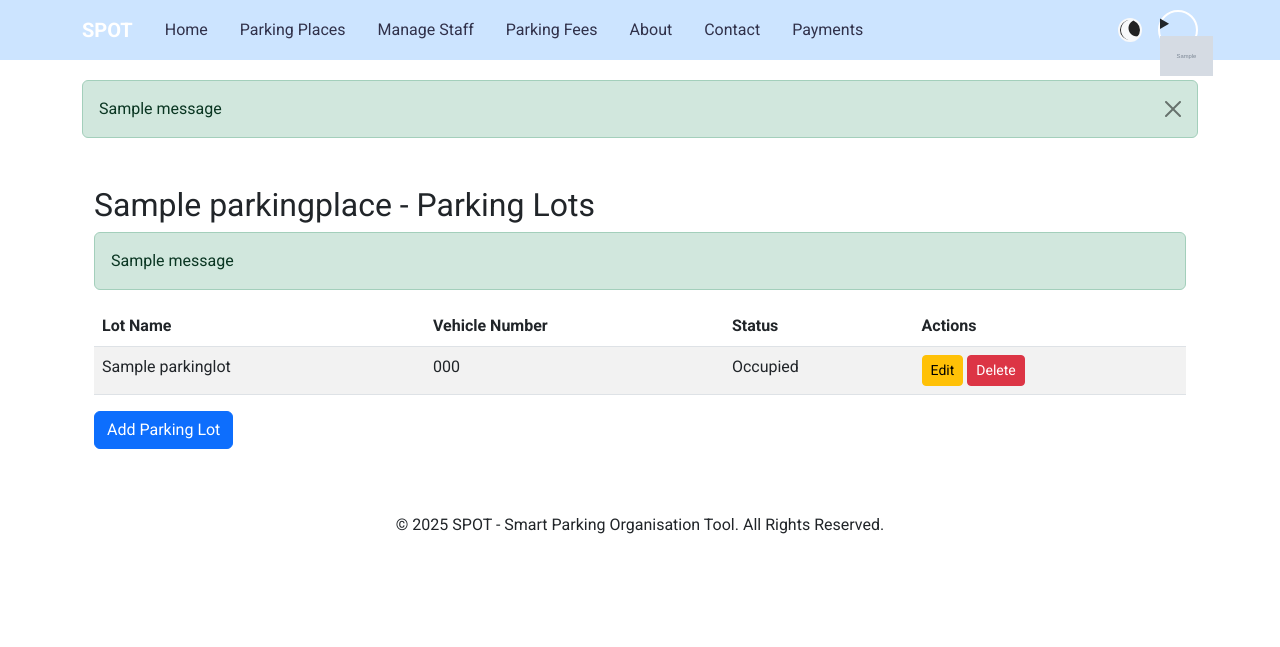
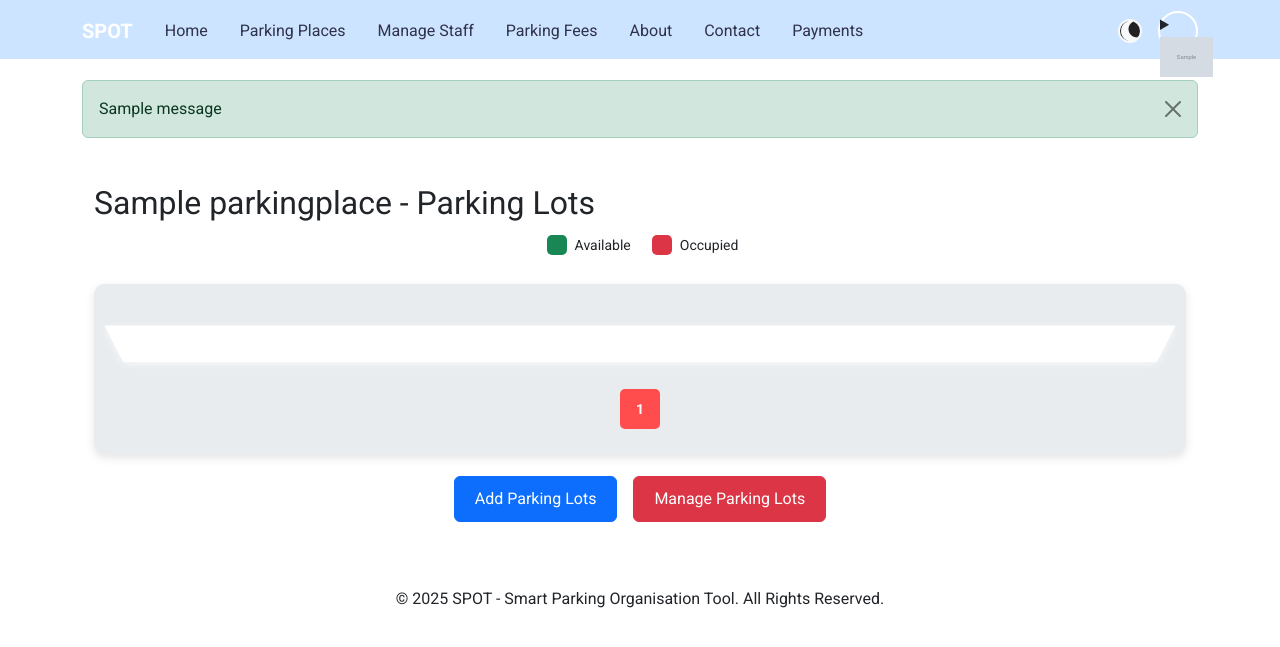
Before and after one commit to tharun977/spot-main, a Django app: page /parking_places/1/lots/ in a window 1280 px wide. Shown: the top 647 px of the page. Run offline with Django 5.2, Linux system fonts and the light colour scheme; a user stored in the database is signed in; tables that the repository leaves empty hold one stand-in row (values such as "Sample post"); grey boxes marked "Sample" are stand-in pictures; one stand-in notice (Sample message) is shown; some libraries are stand-ins or nearby versions.

Commit message:
Improved the lots concept made major ui updates aswell

```diff
--- a/home/urls.py
+++ b/home/urls.py
@@ -1,6 +1,6 @@
 from django.urls import path
 from . import views
-from .views import parking_lot_list, add_parking_lot, edit_parking_lot, delete_parking_lot , manage_staff_users, edit_staff, delete_staff , admin_dashboard
+from .views import parking_lot_list, manage_staff_users, edit_staff, delete_staff , admin_dashboard
 
 
 urlpatterns = [
@@ -14,10 +14,10 @@ urlpatterns = [
     path('admin_dashboard/', admin_dashboard, name='admin_dashboard'),
     path('staff_dashboard/', views.staff_dashboard, name='staff_dashboard'),
 
-    path('parking_place/<int:pk>/lots/', parking_lot_list, name='parking_lot_list'),
-    path('parking_place/<int:pk>/lots/add/', add_parking_lot, name='add_parking_lot'),
-    path('parking_place/lots/<int:lot_pk>/edit/', edit_parking_lot, name='edit_parking_lot'),
-    path('parking_place/lots/<int:lot_pk>/delete/', delete_parking_lot, name='delete_parking_lot'),
+    path('parking_places/<int:parking_place_id>/lots/', views.parking_lot_list, name='parking_lot_list'),
+    path('parking_places/<int:parking_place_id>/add_lots/', views.add_multiple_parking_lots, name='add_parking_lots'),
+    path('parking_places/<int:parking_place_id>/lots/delete/', views.delete_parking_lots, name='delete_parking_lots'),
+
 
     path('parking_places/', views.manage_parking_places, name='manage_parking_places'),
     path('parking_places/<int:pk>/', views.parking_place_detail, name='parking_place_detail'),
--- a/home/views.py
+++ b/home/views.py
@@ -1,6 +1,6 @@
 from django.shortcuts import render, redirect, get_object_or_404
 from .models import User, ParkingPlace, ParkingLot, ParkingDetails, PaymentDetails, VehicleType, AllowedVehicleType, ParkingFee
-from .forms import ParkingPlaceForm, PaymentForm, ParkingLotFormSet, ParkingFeeForm, LoginForm, ProfileUpdateForm, ParkingLotForm, StaffRegistrationForm
+from .forms import ParkingPlaceForm , ParkingFeeForm, LoginForm, ProfileUpdateForm,  StaffRegistrationForm
 from django.contrib.auth.decorators import login_required, user_passes_test
 from django.contrib.auth import login, authenticate, logout, get_user_model
 from django.views.decorators.csrf import csrf_protect
@@ -138,19 +138,20 @@ def delete_staff(request, staff_id):
 @login_required
 def manage_parking_places(request):
     if request.method == "POST":
-        place_form = ParkingPlaceForm(request.POST)
-        if place_form.is_valid():
-            parking_place = place_form.save()
+        form = ParkingPlaceForm(request.POST)
+        if form.is_valid():
+            form.save()  # Parking place + lots are created
             return redirect('manage_parking_places')
     else:
-        place_form = ParkingPlaceForm()
+        form = ParkingPlaceForm()
 
     parking_places = ParkingPlace.objects.all()
+    return render(request, 'manage_parking_places.html', {
+        'place_form': form,
+        'parking_places': parking_places,
+    })
 
-    return render(request, 'manage_parking_places.html', {
-        'place_form': place_form,
-        'parking_places': parking_places
-    })
+
 
 @login_required
 def parking_place_detail(request, pk):
@@ -170,11 +171,13 @@ def edit_parking_place(request, pk):
         form = ParkingPlaceForm(request.POST, instance=parking_place)
         if form.is_valid():
             form.save()
-            return redirect('manage_parking_places')
+            return redirect("manage_parking_places")
     else:
         form = ParkingPlaceForm(instance=parking_place)
 
-    return render(request, 'edit_parking_place.html', {'form': form, 'parking_place': parking_place})
+    return render(request, "edit_parking_place.html", {"form": form})
+
+
 
 @login_required
 def delete_parking_place(request, pk):
@@ -206,42 +209,50 @@ def manage_parking_fees(request):
 # ========================== PARKING LOTS ========================== #
 
 @login_required
-def parking_lot_list(request, pk):
-    parking_place = get_object_or_404(ParkingPlace, pk=pk)
+def parking_lot_list(request, parking_place_id):
+    parking_place = get_object_or_404(ParkingPlace, id=parking_place_id)
     parking_lots = ParkingLot.objects.filter(parking_place=parking_place)
-    return render(request, 'parking_lot_list.html', {'parking_place': parking_place, 'parking_lots': parking_lots})
+    allowed_vehicle_types = AllowedVehicleType.objects.filter(parking_place=parking_place).select_related('vehicle_type')
+
+    return render(request, 'parking_lot_list.html', {
+        'parking_place': parking_place,
+        'parking_lots': parking_lots,
+        'allowed_vehicle_types': allowed_vehicle_types
+    })
 
 @login_required
-def add_parking_lot(request, pk):
-    parking_place = get_object_or_404(ParkingPlace, pk=pk)
-    if request.method == 'POST':
-        form = ParkingLotForm(request.POST)
-        if form.is_valid():
-            parking_lot = form.save(commit=False)
-            parking_lot.parking_place = parking_place
-            parking_lot.save()
-            return redirect('parking_lot_list', pk=pk)
-    else:
-        form = ParkingLotForm()
-    return render(request, 'add_parking_lot.html', {'form': form, 'parking_place': parking_place})
+def delete_parking_lots(request, parking_place_id):
+    parking_place = get_object_or_404(ParkingPlace, id=parking_place_id)
+    parking_lots = ParkingLot.objects.filter(parking_place=parking_place)
+
+    if request.method == "POST":
+        selected_lots = request.POST.getlist('selected_lots')
+        ParkingLot.objects.filter(id__in=selected_lots).delete()
+        return redirect('parking_lot_list', parking_place_id=parking_place_id)
+
+    return render(request, 'delete_parking_lots.html', {'parking_place': parking_place, 'parking_lots': parking_lots})
 
 @login_required
-def edit_parking_lot(request, lot_pk):
-    parking_lot = get_object_or_404(ParkingLot, pk=lot_pk)
-    if request.method == 'POST':
-        form = ParkingLotForm(request.POST, instance=parking_lot)
-        if form.is_valid():
-            form.save()
-            return redirect('parking_lot_list', pk=parking_lot.parking_place.pk)
-    else:
-        form = ParkingLotForm(instance=parking_lot)
-    return render(request, 'edit_parking_lot.html', {'form': form, 'parking_lot': parking_lot})
+def add_multiple_parking_lots(request, parking_place_id):
+    parking_place = get_object_or_404(ParkingPlace, pk=parking_place_id)
 
-@login_required
-def delete_parking_lot(request, lot_pk):
-    parking_lot = get_object_or_404(ParkingLot, pk=lot_pk)
-    parking_lot.delete()
-    return redirect('parking_lot_list', pk=parking_lot.parking_place.pk)
+    if request.method == "POST":
+        try:
+            num_lots = int(request.POST.get("num_lots", 0))  # Get the number of lots from form
+            last_lot = ParkingLot.objects.filter(parking_place=parking_place).order_by('-lot_number').first()
+            start_number = last_lot.lot_number + 1 if last_lot else 1
+
+            for i in range(num_lots):
+                ParkingLot.objects.create(parking_place=parking_place, lot_number=start_number + i)
+
+            messages.success(request, f"✅ {num_lots} parking lots added successfully!")
+        except ValueError:
+            messages.error(request, "❌ Invalid input! Please enter a valid number.")
+
+        return redirect('parking_lot_list', parking_place_id=parking_place.pk)
+
+    return render(request, 'add_parking_lots.html', {'parking_place': parking_place})
+
 
 # ========================== PAYMENTS & LOGS ========================== #
 
--- a/templates/parking_lot_list.html
+++ b/templates/parking_lot_list.html
@@ -1,44 +1,116 @@
 {% extends 'base.html' %}
+
 {% block title %}Parking Lots{% endblock %}
 
 {% block content %}
 <div class="container my-4">
     <h2>{{ parking_place.place_name }} - Parking Lots</h2>
 
-    {% if messages %}
-        {% for message in messages %}
-            <div class="alert alert-{{ message.tags }}">{{ message }}</div>
-        {% endfor %}
-    {% endif %}
 
-    <table class="table table-striped">
-        <thead>
-            <tr>
-                <th>Lot Name</th>
-                <th>Vehicle Number</th>
-                <th>Status</th>
-                <th>Actions</th>
-            </tr>
-        </thead>
-        <tbody>
+    <!-- Showcase Legend -->
+    <div class="showcase d-flex justify-content-center align-items-center">
+        <div class="seat bg-success me-2"></div> <small class="me-3">Available</small>
+        <div class="seat bg-danger me-2"></div> <small>Occupied</small>
+    </div>
+
+
+     <!-- Parking Grid -->
+    <div class="container parking-area mt-4">
+        <div class="screen"></div>
+        <div class="d-flex flex-wrap justify-content-center">
             {% for lot in parking_lots %}
-            <tr>
-                <td>{{ lot.lot_name }}</td>
-                <td>{{ lot.vehicle_number|default:"N/A" }}</td>
-                <td>{{ lot.status|yesno:"Occupied,Available" }}</td>
-                <td>
-                    <a href="{% url 'edit_parking_lot' lot.pk %}" class="btn btn-warning btn-sm">Edit</a>
-                    <form action="{% url 'delete_parking_lot' lot.pk %}" method="POST" class="d-inline" onsubmit="return confirm('Are you sure?');">
-                        {% csrf_token %}
-                        <button type="submit" class="btn btn-danger btn-sm">Delete</button>
-                    </form>
-                </td>
-            </tr>
+                <div class="seat parking-lot {% if lot.status %}occupied{% else %}available{% endif %}"
+                    data-lot-id="{{ lot.id }}" data-price="10">
+                    <strong>{{ lot.lot_number }}</strong>
+                </div>
             {% empty %}
-            <tr><td colspan="4" class="text-center">No parking lots found.</td></tr>
+                <p class="text-center mt-3">No parking lots available.</p>
             {% endfor %}
-        </tbody>
-    </table>
-    <a href="{% url 'add_parking_lot' parking_place.pk %}" class="btn btn-primary">Add Parking Lot</a>
+        </div>
+    </div>
+
+
+     <!-- Buttons -->
+    <div class="d-flex justify-content-center mt-4">
+        <a href="{% url 'add_parking_lots' parking_place.id %}" class="btn btn-primary mx-2">Add Parking Lots</a>
+        <a href="{% url 'delete_parking_lots' parking_place.id %}" class="btn btn-danger mx-2">Manage Parking Lots</a>
+    </div>
 </div>
+
+
+
+<style>
+     body {
+        overflow: hidden; /* Hides scrollbar */
+    }
+    .container {
+        perspective: 1000px;
+        margin-top: 1px; /* Adjust this value to push content down */
+        margin-bottom: -2px;
+    }
+
+     /* Parking Lot Layout */
+     .parking-area {
+        background: #e9ecef;
+        padding: 20px;
+        border-radius: 10px;
+        box-shadow: 0px 4px 10px rgba(0, 0, 0, 0.1);
+    }
+
+    /* Seat Styling */
+    .seat {
+        height: 40px;
+        width: 40px;
+        margin: 5px;
+        border-radius: 5px;
+        display: flex;
+        align-items: center;
+        justify-content: center;
+        color: white;
+        font-size: 14px;
+        font-weight: bold;
+        cursor: pointer;
+        transition: transform 0.2s ease-in-out;
+    }
+
+    .seat:hover {
+        transform: scale(1.1);
+    }
+
+    .seat.available {
+        background-color: #28a745;
+    }
+
+    .seat.occupied {
+        background-color: #ff4d4d;
+        pointer-events: none;
+    }
+
+    /* Showcase (Legend) */
+    .showcase {
+        margin-bottom: 20px;
+    }
+
+    .showcase .seat {
+        width: 20px;
+        height: 20px;
+    }
+
+    /* Screen Placeholder */
+    .screen {
+        background-color: #fff;
+        height: 50px;
+        width: 100%;
+        margin: 15px 0;
+        transform: rotateX(-45deg);
+        box-shadow: 0 3px 10px rgba(255, 255, 255, 0.7);
+    }
+
+    /* Buttons */
+    .btn {
+        padding: 10px 20px;
+        font-size: 16px;
+    }
+</style>
+
 {% endblock %}
```
Also changed, not shown: home/forms.py (+24 -42 lines), home/models.py (+9 -11 lines), templates/add_parking_lots.html (added, +20 -0 lines), templates/delete_parking_lots.html (added, +40 -0 lines), templates/edit_parking_place.html (+2 -7 lines), templates/manage_parking_places.html (+2 -11 lines), home/migrations/0019_remove_parkingplace_available_spaces.py (added), home/migrations/0020_remove_parkinglot_lot_name_and_more.py (added).
